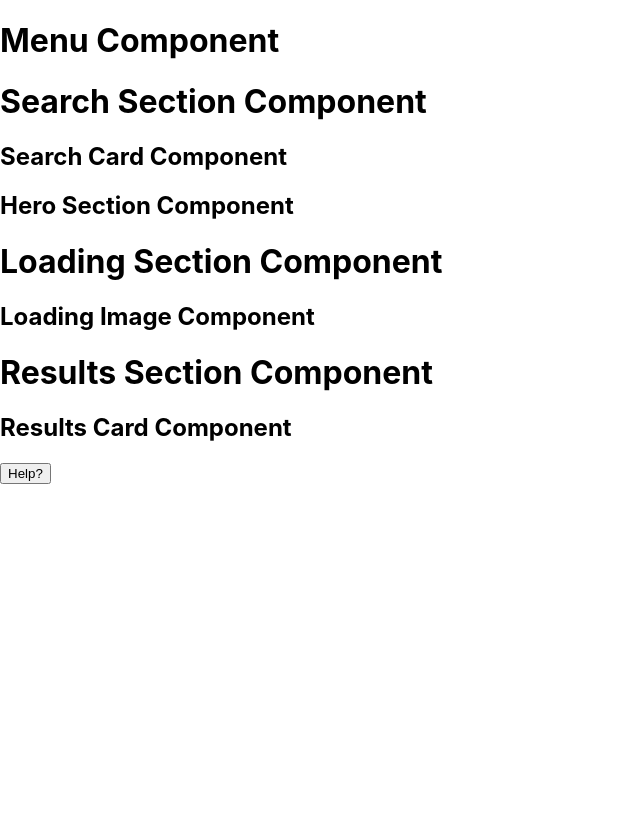
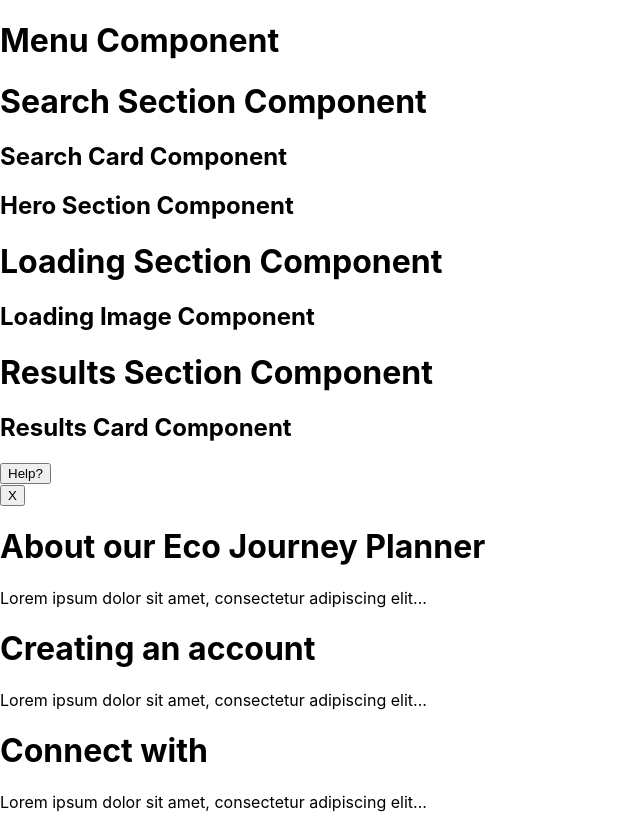
Before and after one commit to SchoolOfCode/w20_final-project-team-e, a React (Create React App) app: page / in a window 1280 px wide. Shown: the whole page, without its empty margins (0-640 px from the left). Before the commit the page ends 800 px from the top, so only its background shows below. Built offline with nearby package versions, Linux system fonts and the light colour scheme.

Commit message:
added 3 titles & 3 paras to help modal

```diff
--- a/src/components/HelpModal/HelpModal.js
+++ b/src/components/HelpModal/HelpModal.js
@@ -19,8 +19,22 @@ export default function HelpModal() {
   return (
     <div className="modalBackground">
       <div className="modalContainer">
-        <div clasName="modalTitle"></div>
-        <div clasName="modalBody"></div>
+        <button> X </button>
+        <div clasName="modalTitle1"></div>
+        <h1>About our Eco Journey Planner</h1>
+        <div clasName="modalBody1">
+          <p>Lorem ipsum dolor sit amet, consectetur adipiscing elit...</p>
+        </div>
+        <div clasName="modalTitle2"></div>
+        <h1>Creating an account</h1>
+        <div clasName="modalBody2">
+          <p>Lorem ipsum dolor sit amet, consectetur adipiscing elit...</p>
+        </div>
+        <div clasName="modalTitle3"></div>
+        <h1>Connect with </h1>
+        <div clasName="modalBody3">
+          <p>Lorem ipsum dolor sit amet, consectetur adipiscing elit...</p>
+        </div>
       </div>
     </div>
   );
```
